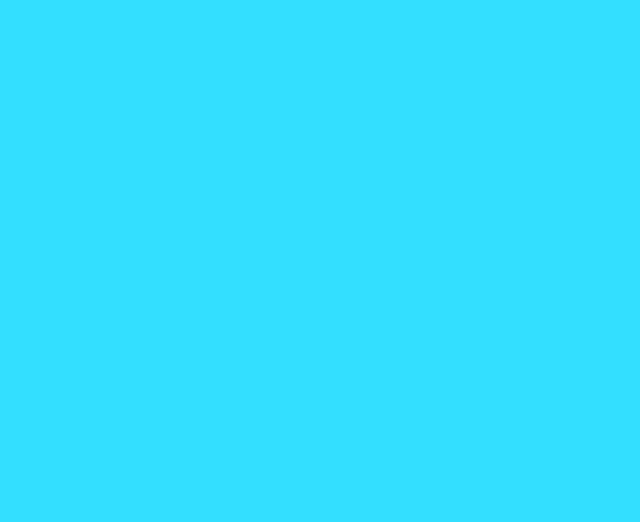
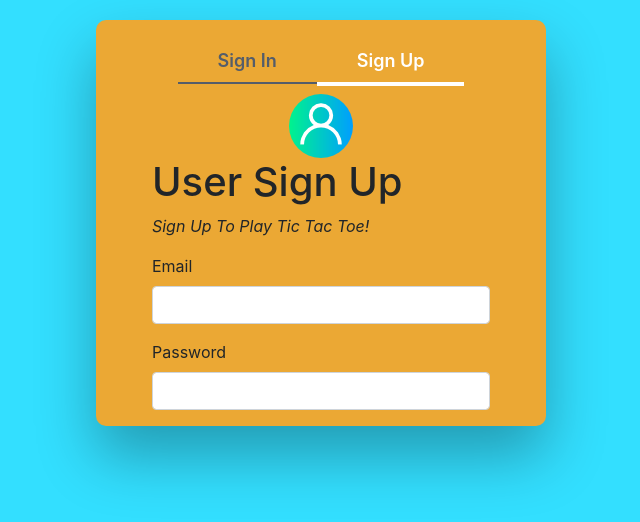
Before and after one commit to mlatif01/tic-tac-toe, an Angular app: page /user/signup in a window 1280 px wide. Shown: the top 522 px of the page, without its empty margins (319-959 px from the left). Built offline with nearby package versions, Linux system fonts and the light colour scheme.

Commit message:
improved form layout; added styling

```diff
--- a/src/app/user/signup/signup.component.html
+++ b/src/app/user/signup/signup.component.html
@@ -1,14 +1,13 @@
-<div class="row mt-4">
-  <div class="col-md-6">
-    <div class="row" style="height: 450px">
-      <div class="col-md-12 my-auto side-header">
-        <img src="/assets/user2.png" class="mx-auto d-block">
-        <h1>User Sign Up</h1>
-        <p><em>Sign Up To Play Tic Tac Toe!</em></p>
-      </div>
-    </div>
+<form [formGroup]="service.formModel" autocomplete="off">
+    <img src="/assets/user2.png" class="mx-auto d-block">
+    <h1>User Sign Up</h1>
+    <p><em>Sign Up To Play Tic Tac Toe!</em></p>
+  <div class="form-group">
+    <label >Email</label>
+    <input class="form-control" formControlName="Email">
   </div>
-  <div class="col-md-6">
-    <form [formGroup]=service.formModel
+  <div class="form-group">
+    <label >Password</label>
+    <input class="form-control" formControlName="Password">
   </div>
-</div>
+</form>
--- a/src/styles.css
+++ b/src/styles.css
@@ -1,3 +1,54 @@
 body {
   background-color: #33DFFF;
 }
+
+.wrapper {
+  display: flex;
+  align-items: center;
+  flex-direction: column;
+  justify-content: center;
+  width: 100%;
+  padding: 20px;
+}
+
+.wrapped-div {
+  -webkit-border-radius: 10px 10px 10px 10px;
+  border-radius: 10px 10px 10px 10px;
+  background: #eba834;
+  padding: 30px;
+  width: 90%;
+  max-width: 450px;
+  position: relative;
+  padding: 0px;
+  -webkit-box-shadow: 0 30px 60px 0 rgba(0,0,0,0.3);
+  box-shadow: 0 30px 60px 0 rgba(0,0,0,0.3);
+}
+
+/* Tabs */
+.tab-header{
+  text-align: center;
+}
+
+.tab-header h2.active {
+  color: #fff;
+  border-bottom: 4px solid #fff;
+}
+
+.tab-header h2 {
+  text-align: center;
+  font-size: 18px;
+  font-weight: 600;
+  display:inline-block;
+  padding: 30px 40px 10px 40px;
+  cursor: pointer;
+  color: #545d6a;
+  border-bottom: 2px solid #545d6a;
+}
+
+.tab-header h2:focus {
+    outline: none;
+}
+
+form{
+    margin: 0px 16px;
+}
```
